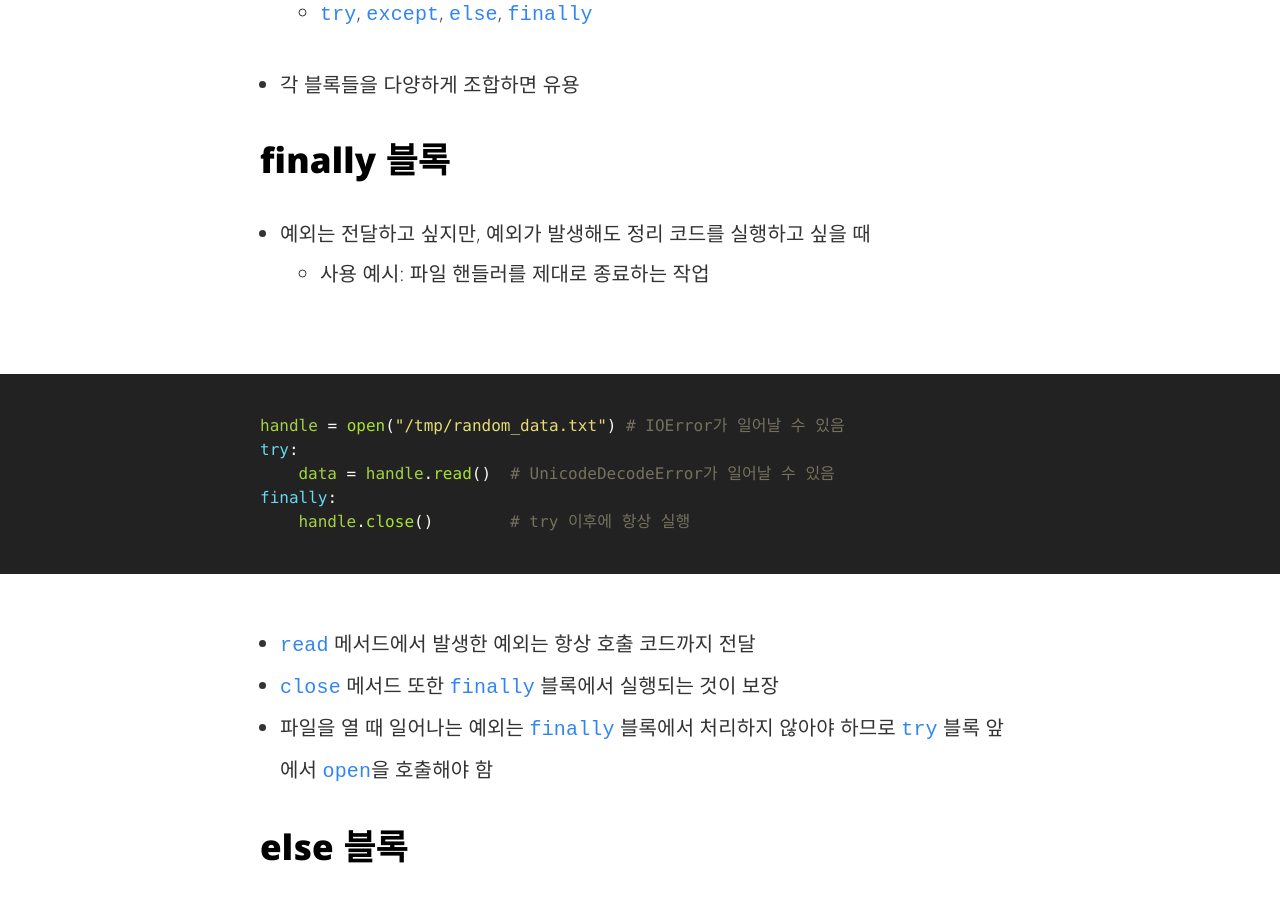
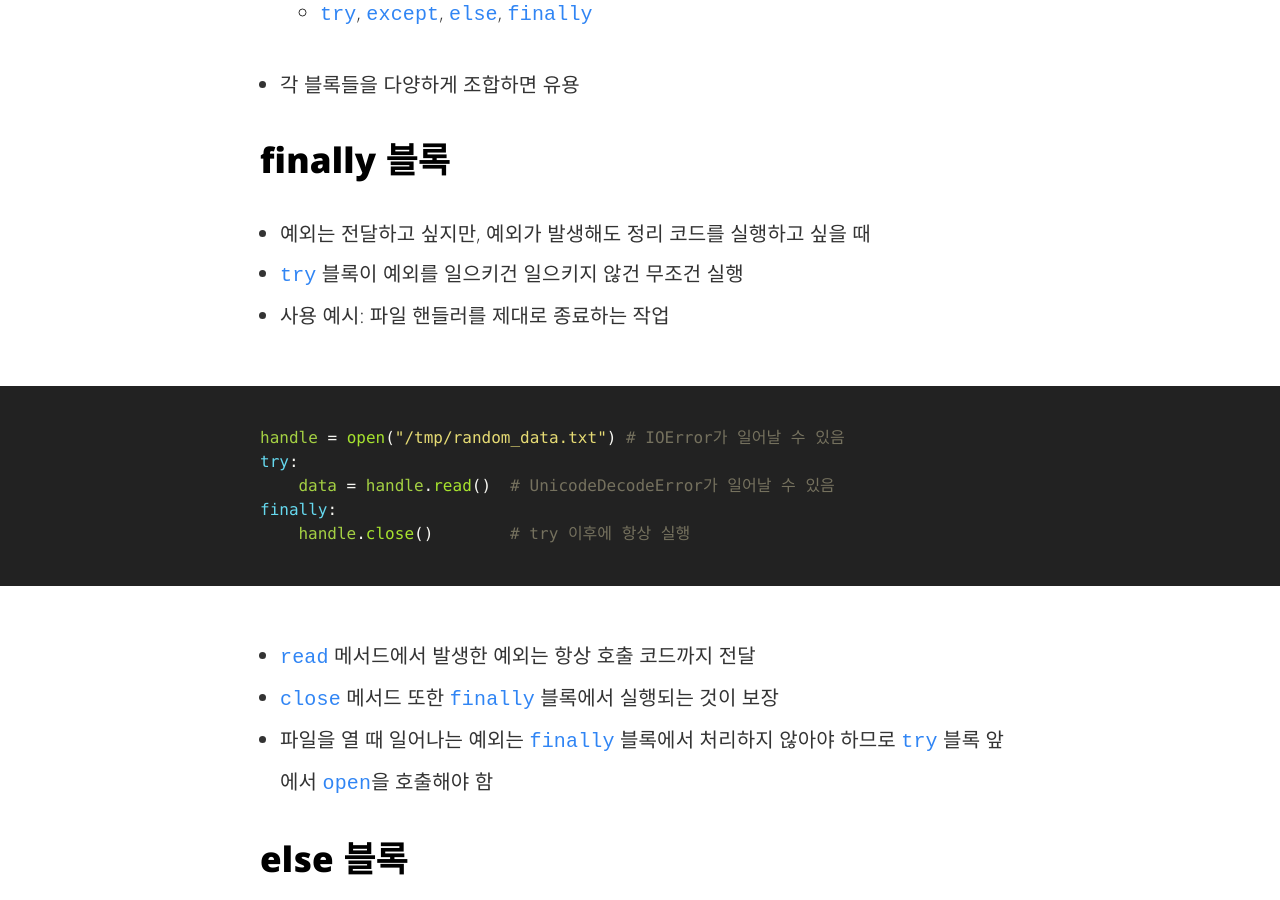
Before and after one commit to hcnoh/blog-prev, a Jekyll site: the page built from _posts/2018-09-20-effective-python-way13.md, in a window 1280 px wide and 900 px high, scrolled down 1066 px. Built offline with Jekyll 4.4.1, drawn with Linux system fonts in a browser that asks for light colours; comment, search, counter and statistics services are not loaded.

Commit message:
Update 2018-09-20-effective-python-way13.md

```diff
--- a/_posts/2018-09-20-effective-python-way13.md
+++ b/_posts/2018-09-20-effective-python-way13.md
@@ -18,7 +18,8 @@ twitter_text: 'WAY 13. try/except/else/finally에서 각 블록의 장점을 이
 
 ## finally 블록
 - 예외는 전달하고 싶지만, 예외가 발생해도 정리 코드를 실행하고 싶을 때
-  - 사용 예시: 파일 핸들러를 제대로 종료하는 작업
+- `try` 블록이 예외를 일으키건 일으키지 않건 무조건 실행
+- 사용 예시: 파일 핸들러를 제대로 종료하는 작업
 {% highlight python %}
 handle = open("/tmp/random_data.txt") # IOError가 일어날 수 있음
 try:
```
